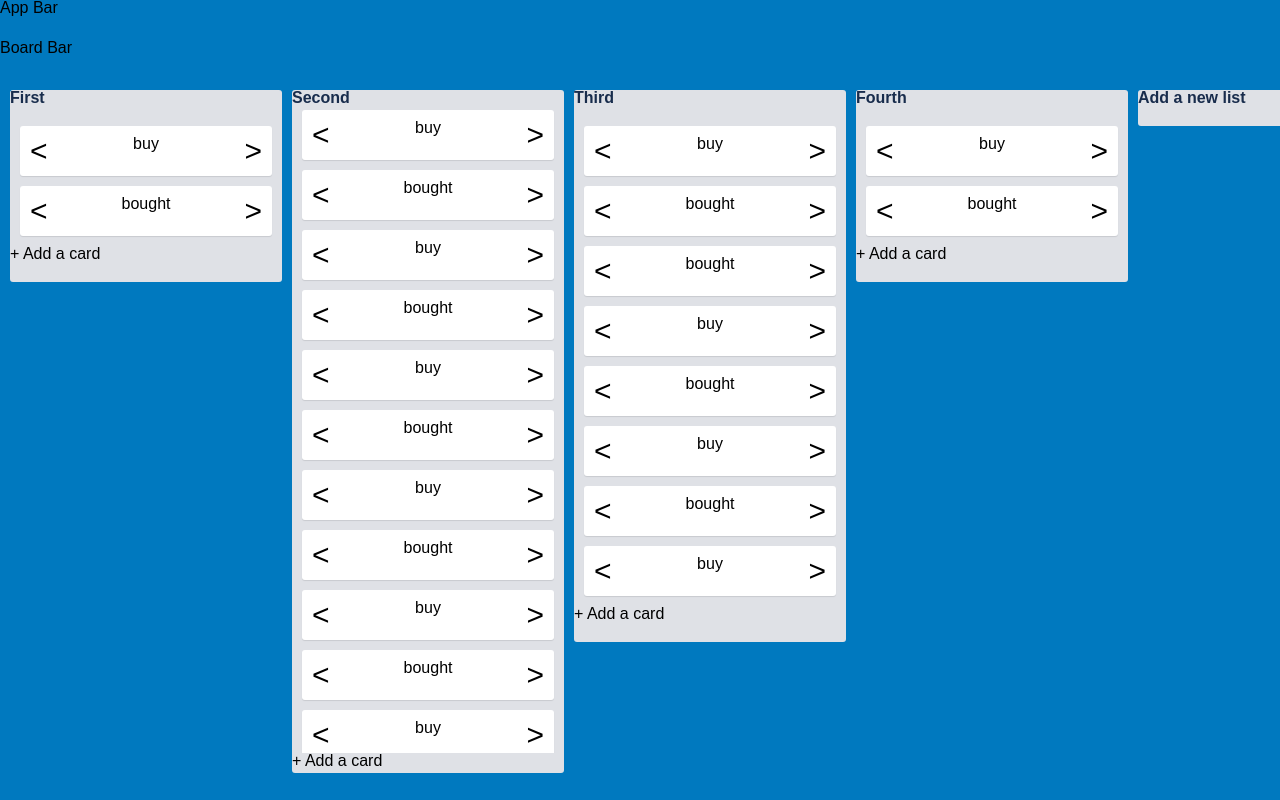
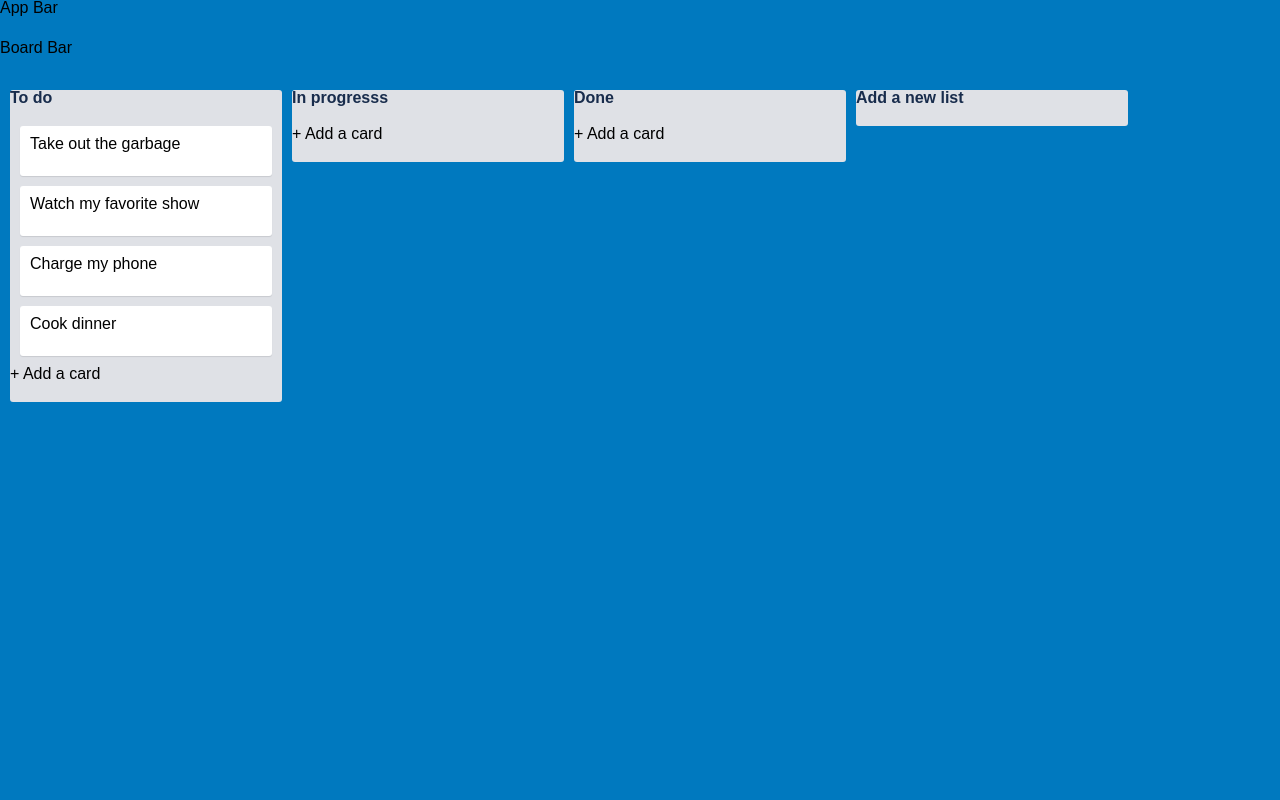
Before and after one commit to Dacredible/trello-board, a React (Create React App) app: page / in a window 1280 px wide. Built offline with nearby package versions, Linux system fonts and the light colour scheme.

Commit message:
done refactor, added the ability to add a card

```diff
--- a/package.json
+++ b/package.json
@@ -5,7 +5,8 @@
   "dependencies": {
     "react": "^16.8.6",
     "react-dom": "^16.8.6",
-    "react-scripts": "3.0.1"
+    "react-scripts": "3.0.1",
+    "uuid": "^3.3.2"
   },
   "scripts": {
     "start": "react-scripts start",
--- a/src/components/TrelloBoard.jsx
+++ b/src/components/TrelloBoard.jsx
@@ -1,132 +1,54 @@
 import React, { Component } from 'react';
 import './TrelloBoard.scss';
+import uuidv1 from 'uuid/v1';
+import initialData from '../initial-data';
+import TrelloList from './TrelloList';
 
 export default class TrelloBoard extends Component {
-  state = {
-    boards: [
-      { title: 'First', cards: [{ text: 'buy' }, { text: 'bought' }] },
-      {
-        title: 'Second',
-        cards: [
-          { text: 'buy' },
-          { text: 'bought' },
-          { text: 'buy' },
-          { text: 'bought' },
-          { text: 'buy' },
-          { text: 'bought' },
-          { text: 'buy' },
-          { text: 'bought' },
-          { text: 'buy' },
-          { text: 'bought' },
-          { text: 'buy' },
-          { text: 'bought' },
-          { text: 'buy' },
-          { text: 'bought' },
-          { text: 'buy' },
-          { text: 'bought' },
-          { text: 'buy' },
-          { text: 'bought' },
-          { text: 'buy' },
-        ],
+  state = initialData;
+
+  handleAddCard = (data) => {
+    const { cards, lists } = this.state;
+    const { listId, cardContent } = data;
+    const newCard = {
+      id: uuidv1(),
+      content: cardContent,
+    };
+
+    const newCards = {
+      ...cards,
+      [newCard.id]: newCard,
+    };
+    const newCardOrder = Array.from(lists[listId].cardOrder);
+    newCardOrder.push(newCard.id);
+    const newList = {
+      ...lists[listId],
+      cardOrder: newCardOrder,
+    };
+
+    const newState = {
+      ...this.state,
+      cards: newCards,
+      lists: {
+        ...lists,
+        [listId]: newList,
       },
-      {
-        title: 'Third',
-        cards: [
-          { text: 'buy' },
-          { text: 'bought' },
-          { text: 'bought' },
-          { text: 'buy' },
-          { text: 'bought' },
-          { text: 'buy' },
-          { text: 'bought' },
-          { text: 'buy' },
-        ],
-      },
-      { title: 'Fourth', cards: [{ text: 'buy' }, { text: 'bought' }] },
-    ],
+    };
+
+    this.setState(newState);
   };
 
-  handleAddCard(list) {
-    const { boards } = this.state;
-    const text = window.prompt();
-    const newBoards = [...boards];
-    const index = boards.findIndex(item => item.title === list.title);
-    newBoards[index].cards.push({ text });
-    this.setState({
-      boards: newBoards,
-    });
-  }
-
-  handleClickLeft(list, card) {
-    const { boards } = this.state;
-    const newBoards = [...boards];
-    const currentListIndex = boards.findIndex(item => item.title === list.title);
-    const currentCardIndex = list.cards.findIndex(item => item.text === card.text);
-    const targetListIndex = (currentListIndex - 1 + boards.length) % boards.length;
-    const [movingItem] = newBoards[currentListIndex].cards.splice(currentCardIndex, 1);
-    newBoards[targetListIndex].cards.push(movingItem);
-    this.setState({
-      boards: newBoards,
-    });
-  }
-
-  handleClickRight(list, card) {
-    const { boards } = this.state;
-    const newBoards = [...boards];
-    const currentListIndex = boards.findIndex(item => item.title === list.title);
-    const currentCardIndex = list.cards.findIndex(item => item.text === card.text);
-    const targetListIndex = (currentListIndex + 1 + boards.length) % boards.length;
-    const [movingItem] = newBoards[currentListIndex].cards.splice(currentCardIndex, 1);
-    newBoards[targetListIndex].cards.push(movingItem);
-    this.setState({
-      boards: newBoards,
-    });
-  }
-
-  renderList(list) {
-    return (
-      <section className="trello-list__container">
-        <div className="trello-list">
-          <h2 className="trello-list__title">{list.title}</h2>
-          <ul className="trello-card__container">{this.renderCards(list)}</ul>
-          <div
-            className="trello-list__button"
-            type="button"
-            onClick={() => {
-              this.handleAddCard(list);
-            }}>
-            + Add a card
-          </div>
-        </div>
-      </section>
-    );
-  }
-
-  renderCards(list) {
-    return list.cards.map(card => (
-      <li className="trello-card">
-        <span
-          onClick={() => {
-            this.handleClickLeft(list, card);
-          }}>
-          {'<'}
-        </span>
-        {card.text}
-        <span
-          onClick={() => {
-            this.handleClickRight(list, card);
-          }}>
-          {'>'}
-        </span>
-      </li>
-    ));
-  }
-
   render() {
-    const { boards } = this.state;
+    const { cards, lists, listOrder } = this.state;
     return (
       <main className="trello-board">
-        {boards.map(item => this.renderList(item))}
+        {listOrder.map((listId) => {
+          const list = lists[listId];
+          const cardsArr = list.cardOrder.map(cardId => cards[cardId]);
+          return (
+            <TrelloList key={list.id} list={list} cards={cardsArr} addCard={this.handleAddCard} />
+          );
+        })}
         <section className="trello-list__container">
           <div className="trello-list">
             <h2 className="trello-list__title">Add a new list</h2>
--- a/src/components/TrelloCard.jsx
+++ b/src/components/TrelloCard.jsx
@@ -0,0 +1,5 @@
+import React from 'react';
+
+const TrelloCard = ({ content }) => <li className="trello-card">{content}</li>;
+
+export default TrelloCard;
--- a/src/components/TrelloList.jsx
+++ b/src/components/TrelloList.jsx
@@ -0,0 +1,33 @@
+import React from 'react';
+import TrelloCard from './TrelloCard';
+
+const handleAddCard = (list, cb) => {
+  // eslint-disable-next-line no-alert
+  const cardContent = window.prompt();
+  cb({ listId: list.id, cardContent });
+};
+
+const renderCards = cards => cards.map(card => <TrelloCard key={card.id} content={card.content} />);
+
+const TrelloList = (props) => {
+  const { list, cards, addCard } = props;
+
+  return (
+    <section className="trello-list__container">
+      <div className="trello-list">
+        <h2 className="trello-list__title">{list.title}</h2>
+        <ul className="trello-card__container">{renderCards(cards)}</ul>
+        <div
+          className="trello-list__button"
+          type="button"
+          onClick={() => {
+            handleAddCard(list, addCard);
+          }}>
+          + Add a card
+        </div>
+      </div>
+    </section>
+  );
+};
+
+export default TrelloList;
--- /dev/null
+++ b/src/initial-data.js
@@ -0,0 +1,28 @@
+const initialData = {
+  cards: {
+    'card-1': { id: 'card-1', content: 'Take out the garbage' },
+    'card-2': { id: 'card-2', content: 'Watch my favorite show' },
+    'card-3': { id: 'card-3', content: 'Charge my phone' },
+    'card-4': { id: 'card-4', content: 'Cook dinner' },
+  },
+  lists: {
+    'list-1': {
+      id: 'list-1',
+      title: 'To do',
+      cardOrder: ['card-1', 'card-2', 'card-3', 'card-4'],
+    },
+    'list-2': {
+      id: 'list-2',
+      title: 'In progresss',
+      cardOrder: [],
+    },
+    'list-3': {
+      id: 'list-3',
+      title: 'Done',
+      cardOrder: [],
+    },
+  },
+  listOrder: ['list-1', 'list-2', 'list-3'],
+};
+
+export default initialData;
```
Also changed, not shown: 1 other file (tests, documents, lock files or other folders).
